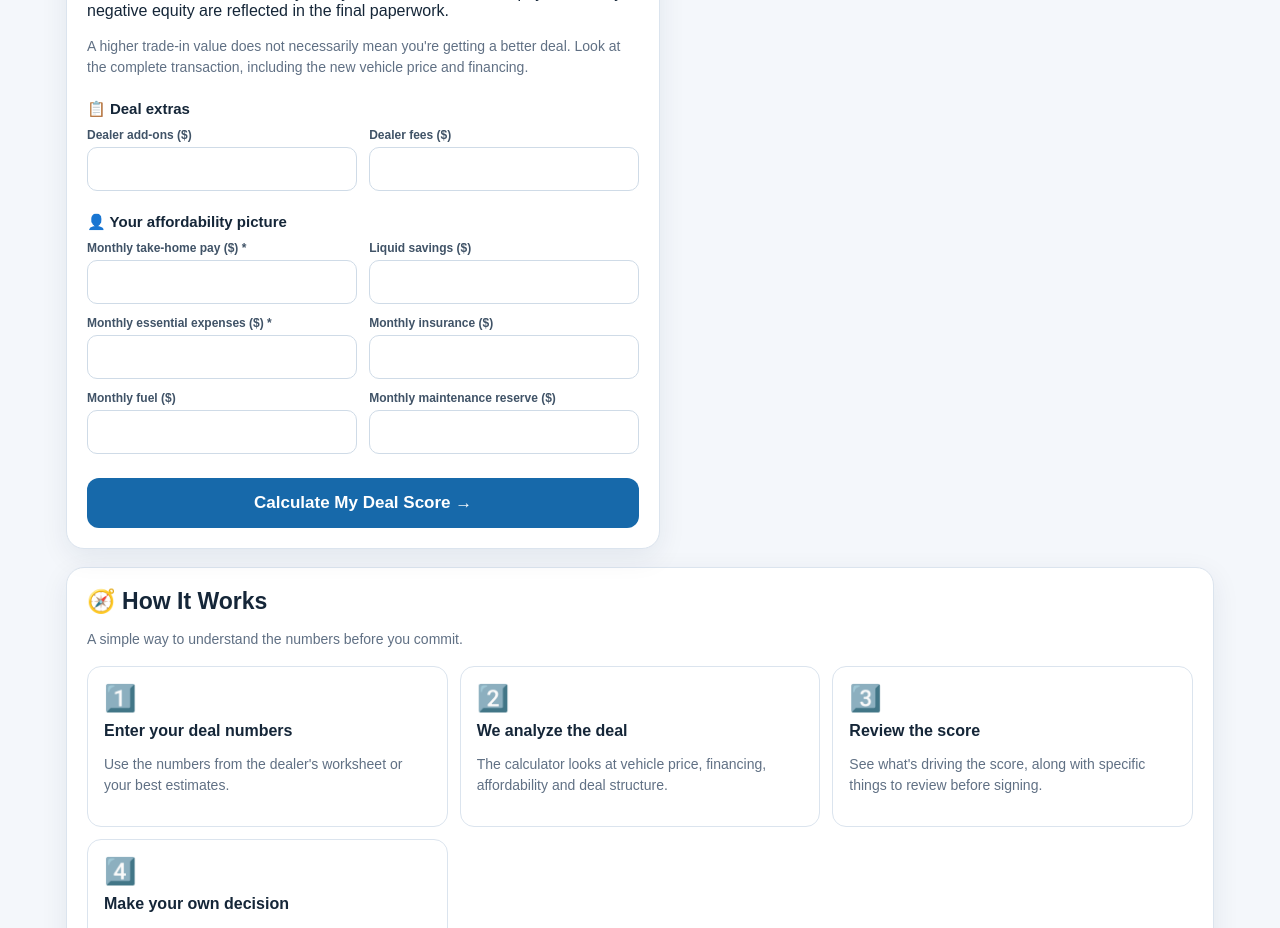
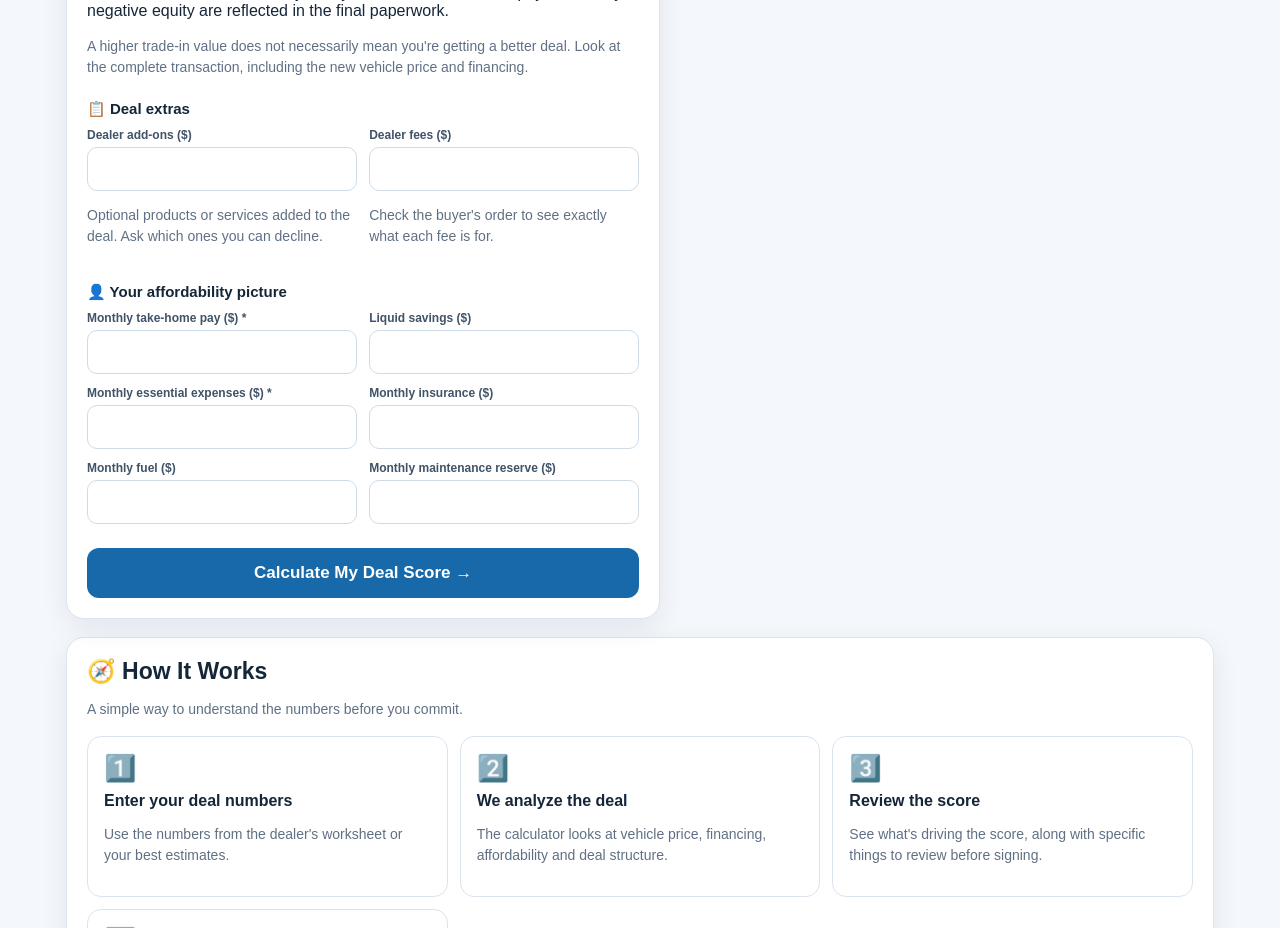
Before and after one commit to rmerrow1/dont-sign-this-yet, a Next.js app: page / in a window 1280 px wide. Shown: the part 2080-3008 px from the top of the page. Built offline with nearby package versions, Linux system fonts and the light colour scheme.

Commit message:
Clarify dealer add-ons and fees
Added explanatory text for dealer add-ons and fees.

```diff
--- a/app/page.js
+++ b/app/page.js
@@ -413,8 +413,15 @@ const aprGuidance =
 
          <Section title="📋 Deal extras">
   <div className="formGrid">
+    <div>
       <Field label="Dealer add-ons ($)" id="addons" value={form["addons"]} onChange={value => update("addons", value)}/>
+      <p className="muted">Optional products or services added to the deal. Ask which ones you can decline.</p>
+    </div>
+
+    <div>
       <Field label="Dealer fees ($)" id="fees" value={form["fees"]} onChange={value => update("fees", value)}/>
+      <p className="muted">Check the buyer's order to see exactly what each fee is for.</p>
+    </div>
   </div>
 </Section>
 
```
Lines whose indentation alone changed are shown as unchanged.
